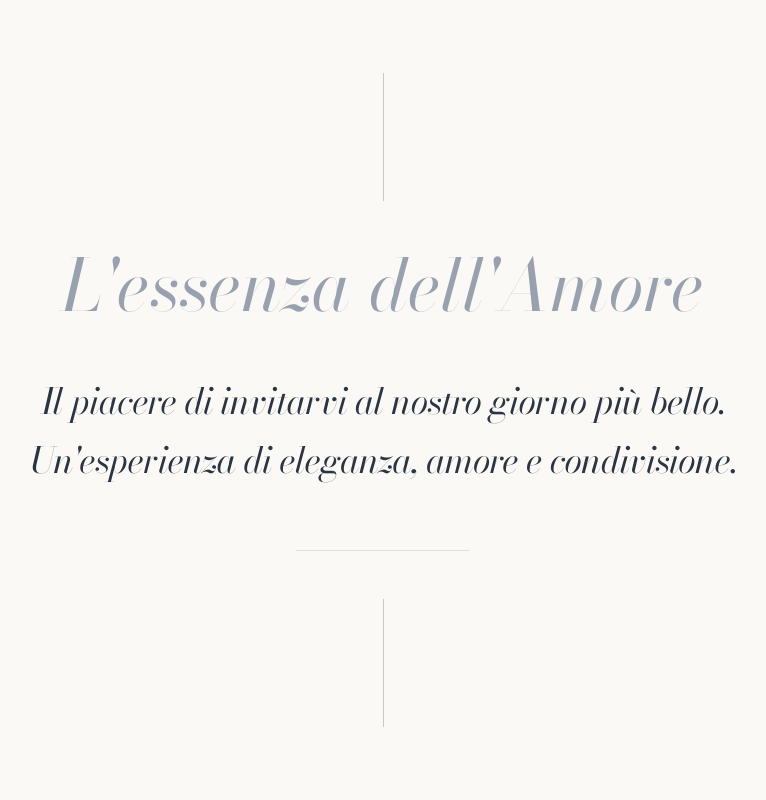
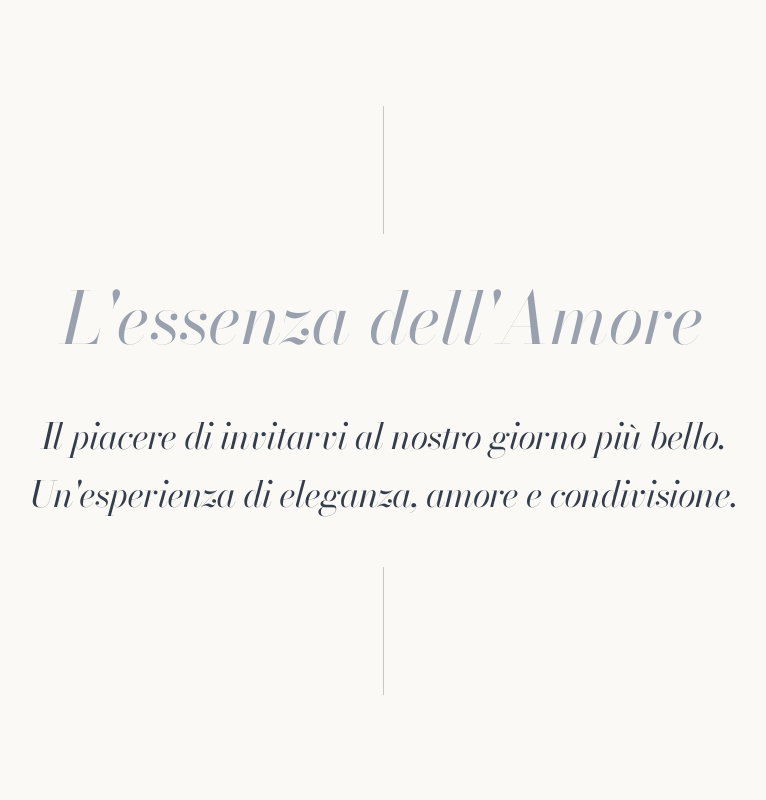
Before and after one commit to DonTheProf/dclab-wedding-portfolio, a Next.js app: page /sofia-e-alessandro in a window 1280 px wide. Both pictures are taken after a click on the button "ENTRA". Shown: the top 800 px of the page, without its empty margins (257-1023 px from the left). Built offline with nearby package versions, Linux system fonts and the light colour scheme; a web font is replaced by a local one.

Commit message:
Fix sfarfallio typewriter e nuova immagine Sofia e matteo

```diff
--- a/app/sofia-e-alessandro/page.tsx
+++ b/app/sofia-e-alessandro/page.tsx
@@ -5,7 +5,7 @@ import { useState } from "react";
 export default function SofiaAlessandroPortfolio() {
   const [isOpen, setIsOpen] = useState(false);
 
-  // STATI PER IL FORM RSVP (Mantenuti per funzionalità futura)
+  // STATI MANTENUTI PER RSVP E FOTO (Logica futura)
   const [nome, setNome] = useState("");
   const [inviato, setInviato] = useState(false);
 
@@ -53,36 +53,35 @@ export default function SofiaAlessandroPortfolio() {
       {/* --- CONTENUTO PRINCIPALE --- */}
       <div className={`transition-all duration-[1500ms] delay-500 ${isOpen ? "opacity-100" : "opacity-0"}`}>
 
-        {/* Intro con Nuova Animazione Fluida */}
+        {/* Intro con Animazione Reveal */}
         <section className="min-h-screen flex flex-col items-center justify-center text-center px-6 relative">
-          {/* Linea decorativa superiore */}
-          <div className={`w-[1px] bg-black/20 mb-12 transition-all duration-[2000ms] delay-500 ${isOpen ? "h-32" : "h-0"}`}></div>
+
+          {/* Linea superiore animata */}
+          <div className={`w-[1px] bg-black/20 mb-12 transition-all duration-[2000ms] delay-700 ${isOpen ? "h-32" : "h-0"}`}></div>
 
           <div className="max-w-3xl mx-auto">
-            <h2 className={`font-[family-name:var(--font-vogue)] text-5xl md:text-7xl italic mb-12 text-gray-400 transition-all duration-[2000ms] delay-[700ms] ${
-              isOpen ? "opacity-100 translate-y-0" : "opacity-0 translate-y-8"
+            <h2 className={`font-[family-name:var(--font-vogue)] text-5xl md:text-7xl italic mb-12 text-gray-400 transition-all duration-[2000ms] delay-[800ms] ${
+              isOpen ? "opacity-100 translate-y-0" : "opacity-0 translate-y-10"
             }`}>
               L'essenza dell'Amore
             </h2>
 
-            {/* NUOVA ANIMAZIONE: Dissolvenza e risalita lenta */}
-            <p className={`font-[family-name:var(--font-vogue)] text-2xl md:text-4xl font-light leading-relaxed tracking-tight text-gray-800 italic transition-all duration-[2500ms] delay-[1000ms] ${
+            <p className={`font-[family-name:var(--font-vogue)] text-2xl md:text-4xl font-light leading-relaxed tracking-tight text-gray-800 italic transition-all duration-[2500ms] delay-[1200ms] ${
               isOpen ? "opacity-100 translate-y-0" : "opacity-0 translate-y-12"
             }`}>
               {fullText}
             </p>
-
-            {/* Linea sottile di chiusura */}
-            <div className={`h-[1px] bg-black/10 mx-auto mt-16 transition-all duration-[2000ms] delay-[1500ms] ${isOpen ? "w-48" : "w-0"}`}></div>
           </div>
 
-          {/* Linea decorativa inferiore */}
-          <div className={`w-[1px] bg-black/20 mt-12 transition-all duration-[2000ms] delay-500 ${isOpen ? "h-32" : "h-0"}`}></div>
+          {/* Linea inferiore animata */}
+          <div className={`w-[1px] bg-black/20 mt-12 transition-all duration-[2000ms] delay-700 ${isOpen ? "h-32" : "h-0"}`}></div>
+
         </section>
 
-        {/* --- Footer (Esempio per chiudere la struttura) --- */}
+        {/* Footer */}
         <footer className="py-24 text-center bg-white border-t border-black/5">
           <p className="font-[family-name:var(--font-royal)] text-2xl tracking-[0.4em] mb-4 font-bold">S & A</p>
+          <div className="w-8 h-[1px] bg-black/20 mx-auto mb-8"></div>
           <p className="font-[family-name:var(--font-clean)] text-[9px] uppercase tracking-[0.6em] opacity-40 italic">DC Lab Luxury Tech Studio</p>
         </footer>
       </div>
```
